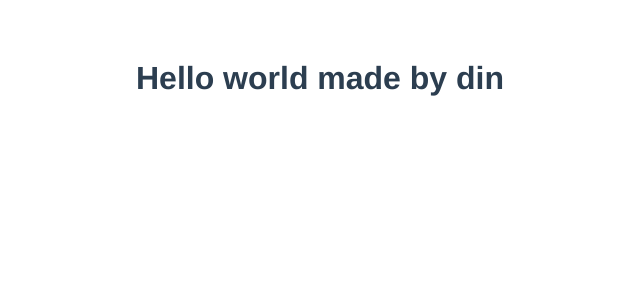
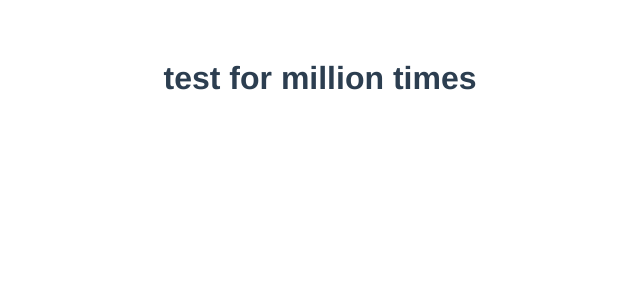
Before and after one commit to dinn94/vue_todo, a Vue app: page / in a window 1280 px wide. Shown: the top 300 px of the page, without its empty margins (320-960 px from the left). Built offline with nearby package versions, Linux system fonts and the light colour scheme.

Commit message:
modified helloworld file

```diff
--- a/src/components/HelloWorld.vue
+++ b/src/components/HelloWorld.vue
@@ -1,6 +1,6 @@
 <template>
   <div class="hello">
-    <h1>Hello world made by din</h1>
+    <h1>test for million times</h1>
   </div>
 </template>
 
```
